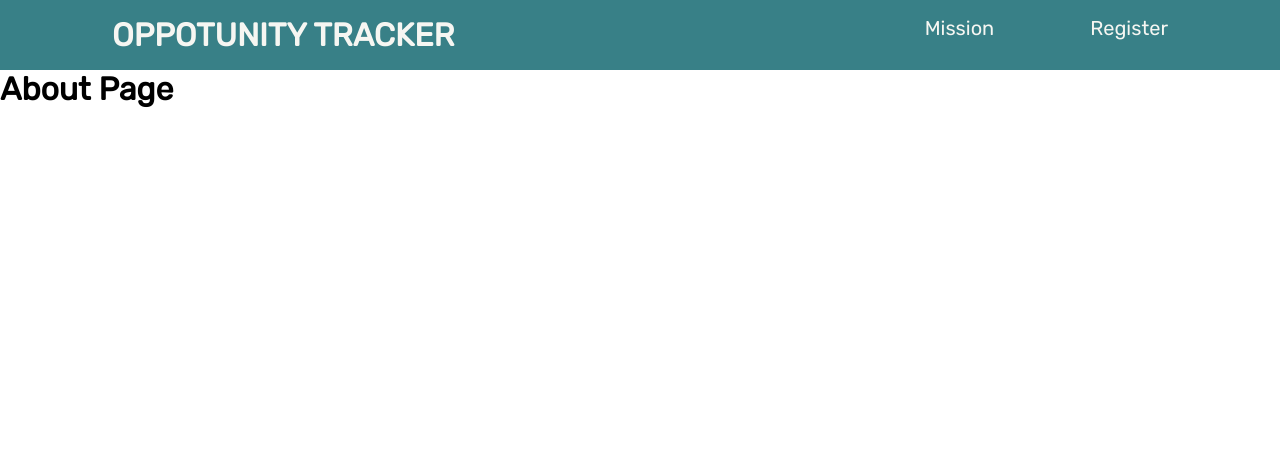
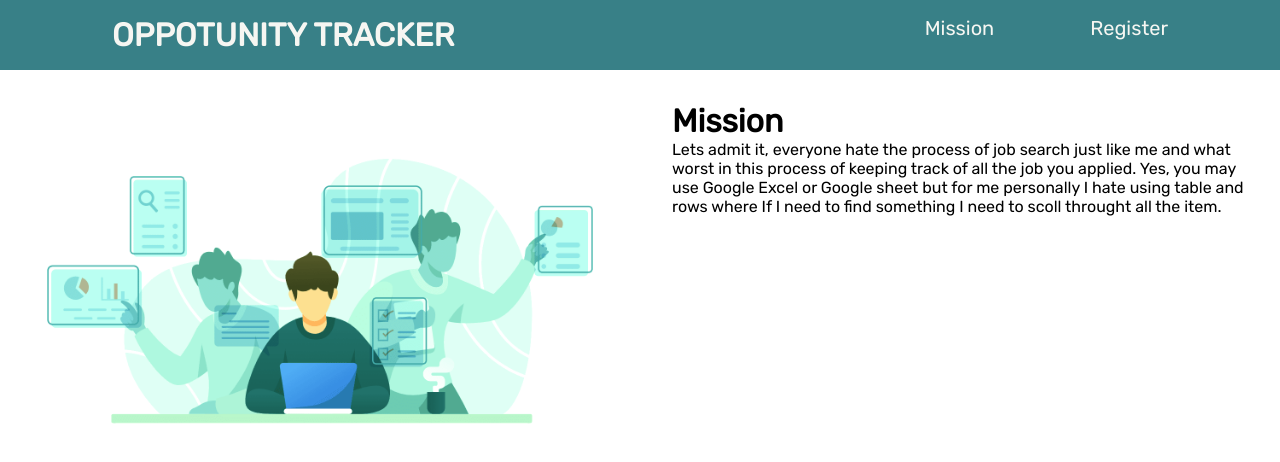
Before and after one commit to TenNga/op-tracker-frontend, a React (Create React App) app: page /mission in a window 1280 px wide. Shown: the top 462 px of the page. Built offline with nearby package versions, Linux system fonts and the light colour scheme.

Commit message:
mission/about page adding content

```diff
--- a/src/container/About.js
+++ b/src/container/About.js
@@ -1,8 +1,31 @@
 import React from 'react';
+
+import styled from 'styled-components';
+
+const AboutContainer = styled.div`
+    width: 100%;
+    display: grid;
+    grid-template-columns: 1fr 1fr;
+`;
+
+const Img = styled.img`
+    object-fit: cover;
+    width:100%;
+`;
+
+const AboutDescription = styled.div`
+    margin: 2rem;
+`;
 
 const About = () => {
     return(
-        <h1>About Page</h1>
+        <AboutContainer>
+            <Img src="about_img.png" alt="Men Multitask" />
+            <AboutDescription>
+                <h1>Mission</h1>
+                <p>Lets admit it, everyone hate the process of job search just like me and what worst in this process of keeping track of all the job you applied. Yes, you may use Google Excel or Google sheet but for me personally I hate using table and rows where If I need to find something I need to scoll throught all the item.</p>
+            </AboutDescription>
+        </AboutContainer>
     )
 }
 
--- a/src/container/Navbar.js
+++ b/src/container/Navbar.js
@@ -65,7 +65,7 @@ const Navbar = ({setRegister, setUser, setJobs}) => {
 
     return(
         <NavBarContainer>
-            <NavHeader>Oppotunity Tracker</NavHeader>
+            <Link to={"/"} style={{ textDecoration: 'none' }}><NavHeader>Oppotunity Tracker</NavHeader></Link>
             <Menu>
                     <Link to={"/mission"} style={{ textDecoration: 'none' }}><Text>Mission</Text></Link>
                     {localStorage.getItem("user_id")?
```
Also changed, not shown: public/about_img.png (added).
